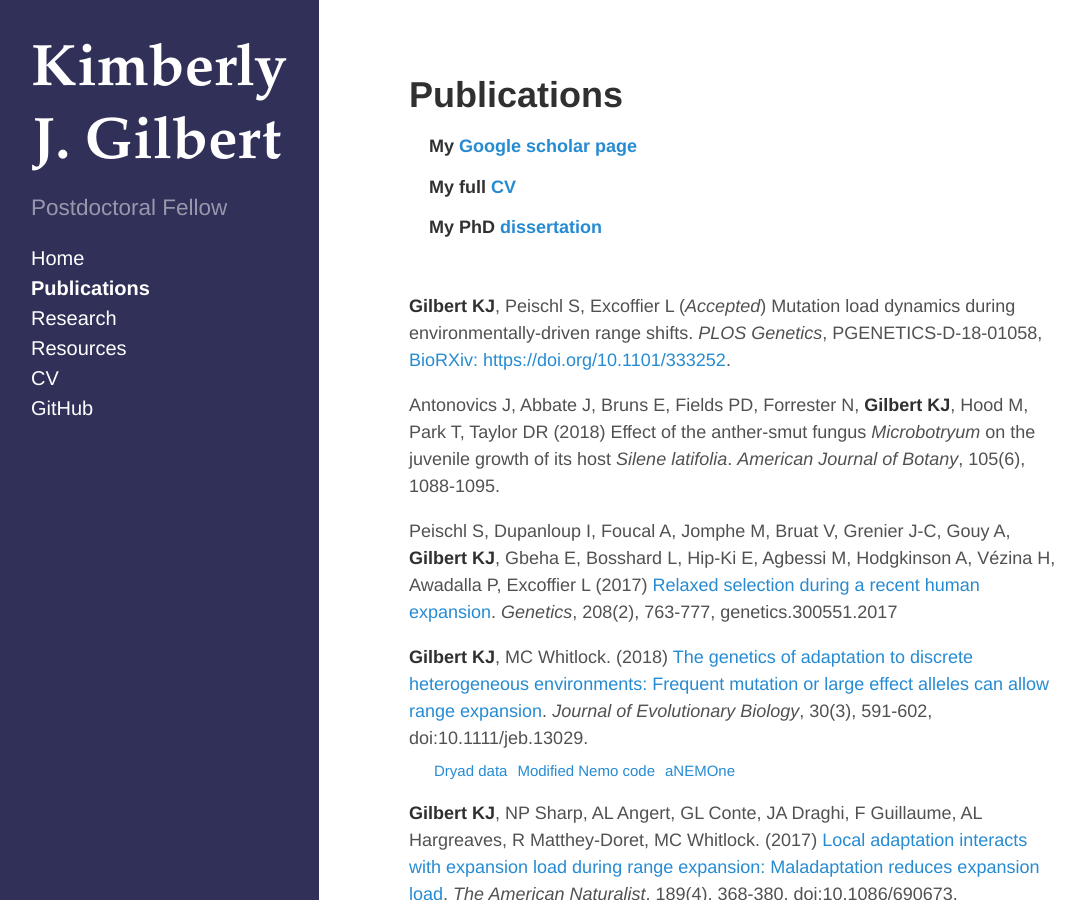
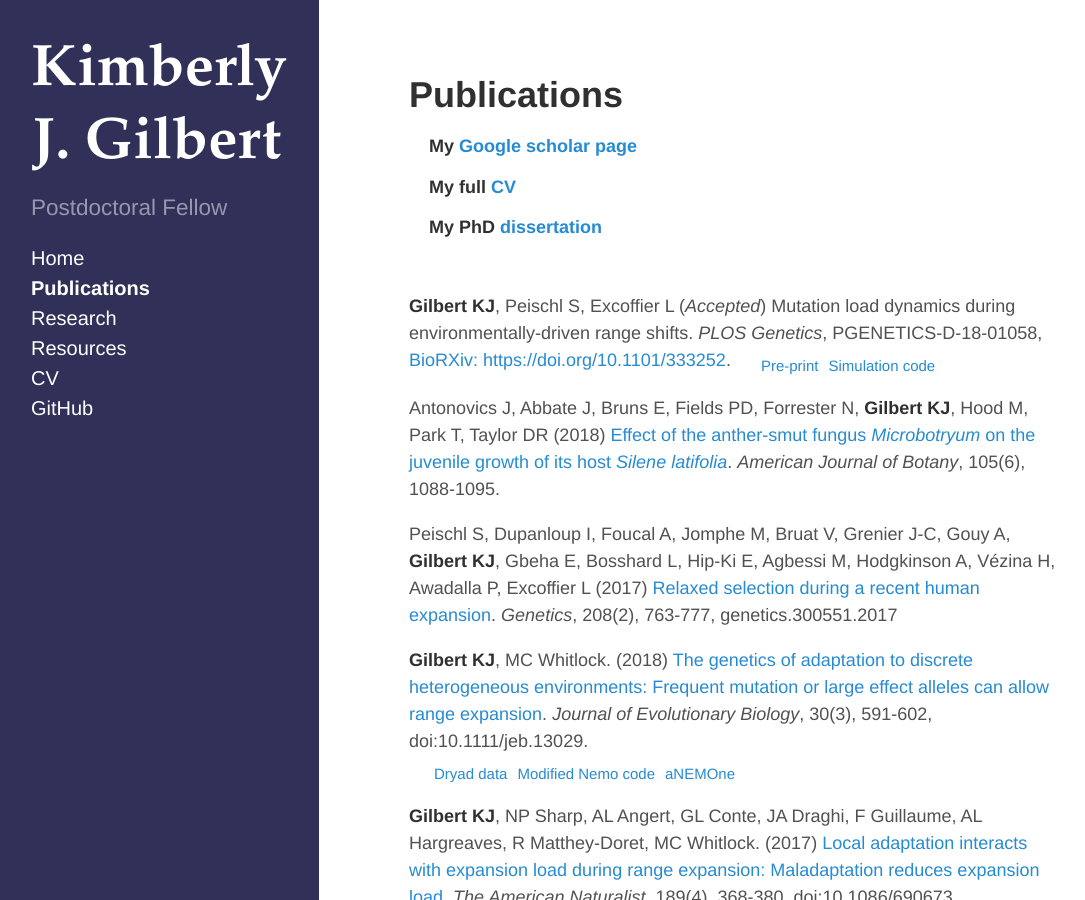
Before and after one commit to kjgilbert/kjgilbert.github.io, a Jekyll site: the page built from publications.md, in a window 1280 px wide and 900 px high. Shown: the whole window, without its empty margins (5-1090 px from the left). Built offline with Jekyll 4.4.1, drawn with Linux system fonts in a browser that asks for light colours; Markdown is read by kramdown in place of the engine named in the settings.

Commit message:
update links

```diff
--- a/publications.md
+++ b/publications.md
@@ -10,8 +10,9 @@ title: Publications
 &nbsp;
 
 **Gilbert KJ**, Peischl S, Excoffier L (*Accepted*) Mutation load dynamics during environmentally-driven range shifts. *PLOS Genetics*, PGENETICS-D-18-01058, [BioRXiv: https://doi.org/10.1101/333252](https://www.biorxiv.org/content/early/2018/05/29/333252).
+&nbsp;&nbsp;&nbsp;&nbsp; <sub>[Pre-print](https://www.biorxiv.org/content/early/2018/05/29/333252)</sub> &nbsp;<sub>[Simulation code](https://github.com/kjgilbert/ExpLoad)</sub>
 
-Antonovics J, Abbate J, Bruns E, Fields PD, Forrester N, **Gilbert KJ**, Hood M, Park T, Taylor DR (2018) Effect of the anther-smut fungus *Microbotryum* on the juvenile growth of its host *Silene latifolia*. *American Journal of Botany*, 105(6), 1088-1095.
+Antonovics J, Abbate J, Bruns E, Fields PD, Forrester N, **Gilbert KJ**, Hood M, Park T, Taylor DR (2018) [Effect of the anther-smut fungus *Microbotryum* on the juvenile growth of its host *Silene latifolia*](https://onlinelibrary.wiley.com/doi/abs/10.1002/ajb2.1114). *American Journal of Botany*, 105(6), 1088-1095.
 
 Peischl S, Dupanloup I, Foucal A, Jomphe M, Bruat V, Grenier J-C, Gouy A, **Gilbert KJ**, Gbeha E, Bosshard L, Hip-Ki E, Agbessi M, Hodgkinson A, Vézina H, Awadalla P, Excoffier L (2017) [Relaxed selection during a recent human expansion](http://www.genetics.org/content/early/2017/11/28/genetics.117.300551). *Genetics*, 208(2), 763-777, genetics.300551.2017
 
```
